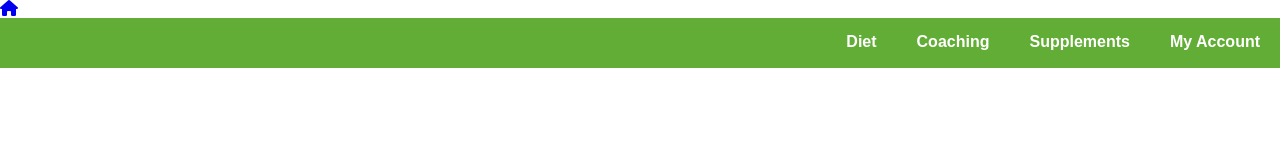
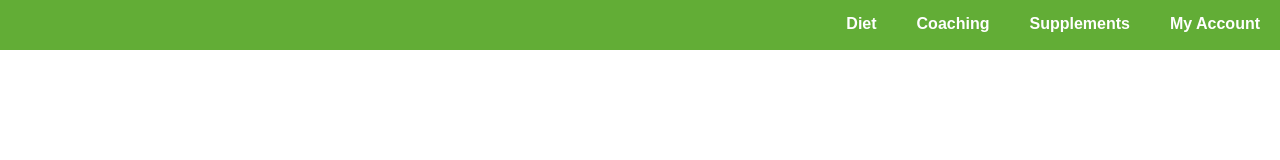
Before and after one commit to oliverahyou/Hackathon-1, a plain HTML site: page template.html in a window 1280 px wide. Drawn offline with Linux system fonts and the light colour scheme.

Commit message:
Removed home button

```diff
--- a/template.html
+++ b/template.html
@@ -11,7 +11,6 @@
 <body>
 
     <div class="navbar">
-        <a href="index.html"><i class="fas fa-house"></i></a>
         <ul class="nav_list">
             <li class="indiv_list"><a href="">My Account</a></li>
             <li class="indiv_list"><a href="">Supplements</a></li>
```
